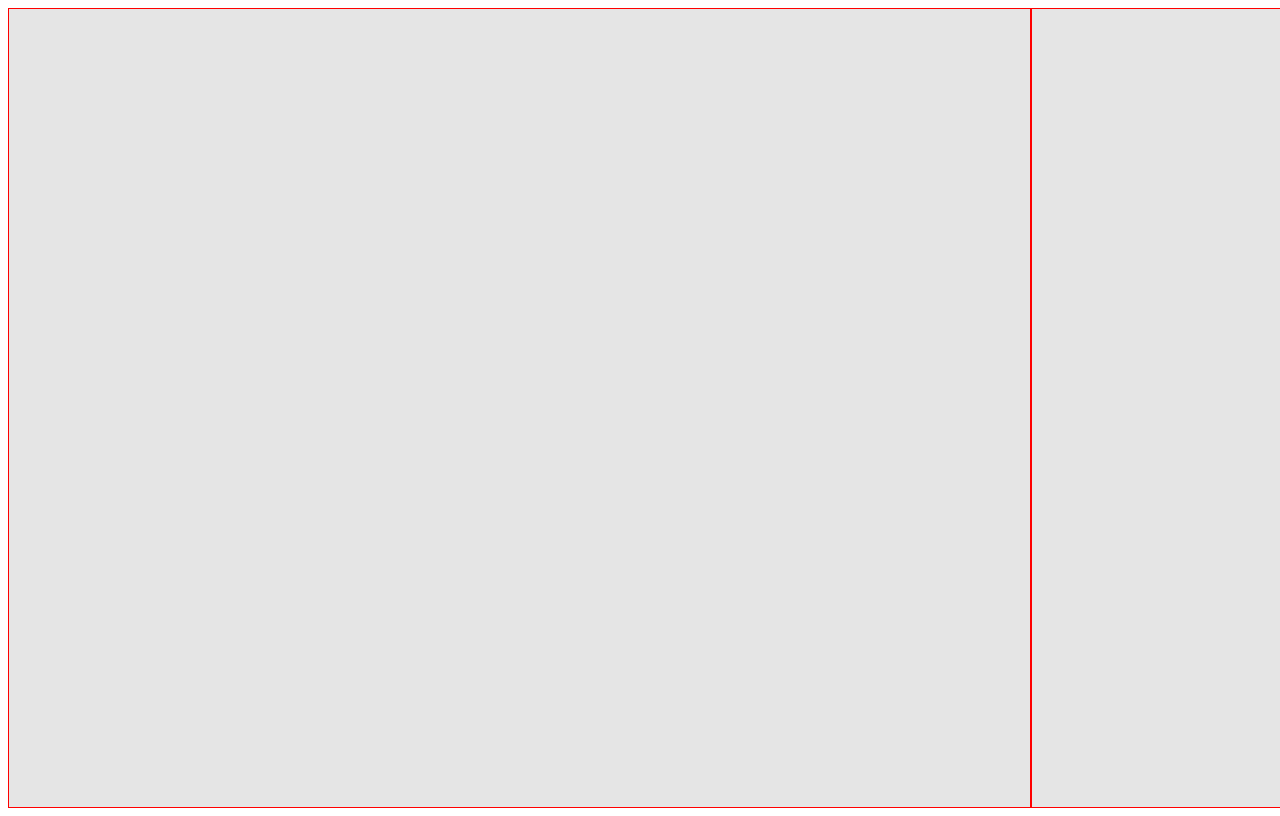
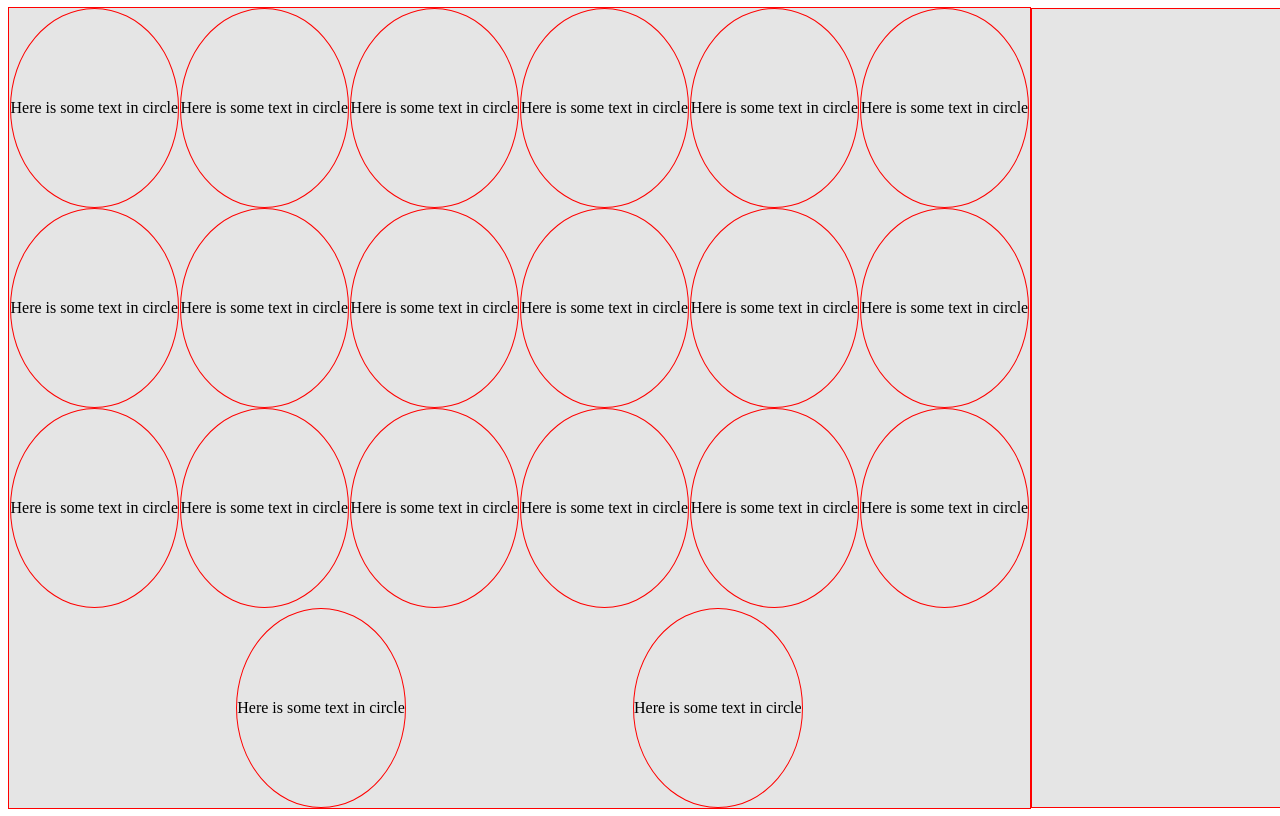
Before and after one commit to aniruddhha/python-training-43be6296c438424db50d31dd91e5191e, a plain HTML site: page week-4/day-2/layouts/demo1.html in a window 1280 px wide. Drawn offline with Linux system fonts and the light colour scheme.

Commit message:
h5c3js : skeleton teams UI

```diff
--- a/week-4/day-2/layouts/demo1.css
+++ b/week-4/day-2/layouts/demo1.css
@@ -12,10 +12,25 @@ body {
 .max-cont {
     /* width: 80%; */
     flex-basis : 80%;
+    flex-wrap: wrap;
     border: 1px solid red;
+    display: flex;
+    height: 100%;
+    align-self: center;
+    justify-content: space-evenly;
 }
 .min-cont {
     /* width: 20%; */
     flex-basis : 20%;
     border: 1px solid red;
+    display: flex;
 }
+
+.round {
+    justify-content: center;
+    align-items: center;
+    border-radius: 100%;
+    text-align: center;
+    display: flex;
+    border: 1px solid red;
+}
--- a/week-4/day-2/layouts/demo1.html
+++ b/week-4/day-2/layouts/demo1.html
@@ -9,7 +9,68 @@
 
     <body>
         <div class="outer">
-            <div class="max-cont"></div>
+            <div class="max-cont">
+                <div class="round">
+                    Here is some text in circle
+                </div>
+                <div class="round">
+                    Here is some text in circle
+                </div>
+                <div class="round">
+                    Here is some text in circle
+                </div>
+                <div class="round">
+                    Here is some text in circle
+                </div>
+                <div class="round">
+                    Here is some text in circle
+                </div>
+                <div class="round">
+                    Here is some text in circle
+                </div>
+                <div class="round">
+                    Here is some text in circle
+                </div>
+                <div class="round">
+                    Here is some text in circle
+                </div>
+                <div class="round">
+                    Here is some text in circle
+                </div>
+                <div class="round">
+                    Here is some text in circle
+                </div>
+                <div class="round">
+                    Here is some text in circle
+                </div>
+                <div class="round">
+                    Here is some text in circle
+                </div>
+                <div class="round">
+                    Here is some text in circle
+                </div>
+                <div class="round">
+                    Here is some text in circle
+                </div>
+                <div class="round">
+                    Here is some text in circle
+                </div>
+                <div class="round">
+                    Here is some text in circle
+                </div>
+                <div class="round">
+                    Here is some text in circle
+                </div>
+                <div class="round">
+                    Here is some text in circle
+                </div>
+                <div class="round">
+                    Here is some text in circle
+                </div>
+                <div class="round">
+                    Here is some text in circle
+                </div>
+            </div>
             <div class="min-cont"></div>
         </div>
     </body>
```
